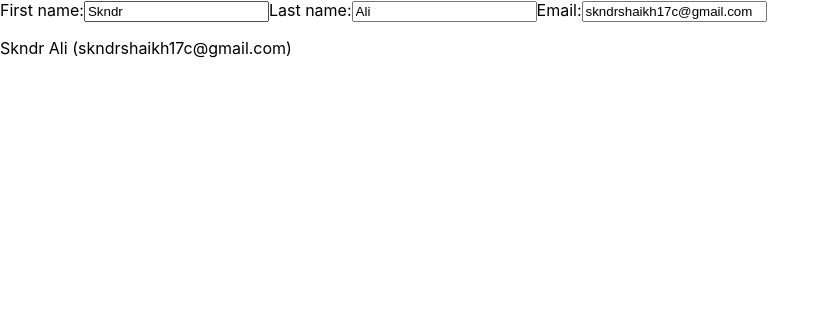
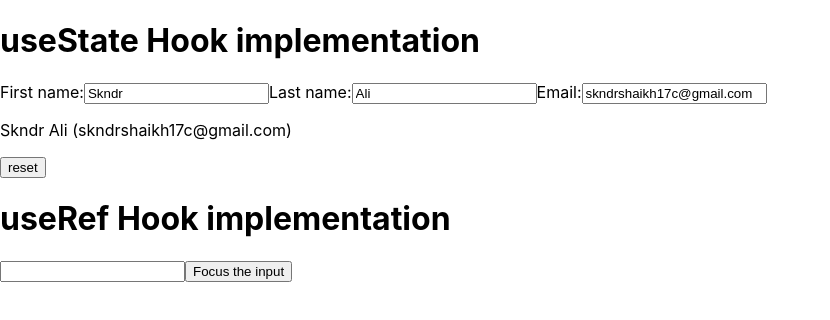
Before and after one commit to skndrali22/courserafirstreactapp, a React (Create React App) app: page / in a window 1280 px wide. Shown: the top 320 px of the page, without its empty margins (0-830 px from the left). Built offline with nearby package versions, Linux system fonts and the light colour scheme.

Commit message:
useRef Hook

```diff
--- a/src/App.js
+++ b/src/App.js
@@ -3,6 +3,7 @@ import './App.css';
 // import Cards from './components/Cards';
 // import UseHook from './UseHook';
 import RegisterForm from './RegisterForm';
+import UseRefHook from './UseRefHook';
 function App() {
 
   // function handleClick(){
@@ -29,6 +30,8 @@ function App() {
       {/* <UseHook/> */}
 
       <RegisterForm />
+      <br/>
+      <UseRefHook/>
     </div>
 
 
--- a/src/RegisterForm.js
+++ b/src/RegisterForm.js
@@ -17,9 +17,14 @@ export default function RegisterForm() {
 
   return (
     <>
+      <h1>useState Hook implementation</h1>
       <label>
         First name:
-        <input name="firstName" value={form.firstName} onChange={handleChange} />
+        <input
+          name="firstName"
+          value={form.firstName}
+          onChange={handleChange}
+        />
       </label>
       <label>
         Last name:
@@ -32,6 +37,18 @@ export default function RegisterForm() {
       <p>
         {form.firstName} {form.lastName} ({form.email})
       </p>
+
+      <button
+        onClick={() => {
+          setForm({
+            firstName: "Skndr",
+            lastName: "Ali",
+            email: "skndrshaikh17c@gmail.com",
+          });
+        }}
+      >
+        reset
+      </button>
     </>
   );
 }
--- /dev/null
+++ b/src/UseRefHook.js
@@ -0,0 +1,20 @@
+import { useRef } from 'react';
+
+export default function UseRefHook(){
+
+
+    const inputEl = useRef(null);
+
+    const onButtonClick = () => {
+      inputEl.current.focus();
+    };
+    return (
+      <>
+      <h1>
+            useRef Hook implementation
+        </h1>
+        <input ref={inputEl} type="text" />
+        <button onClick={onButtonClick}>Focus the input</button>
+      </>
+    );
+  }
```
